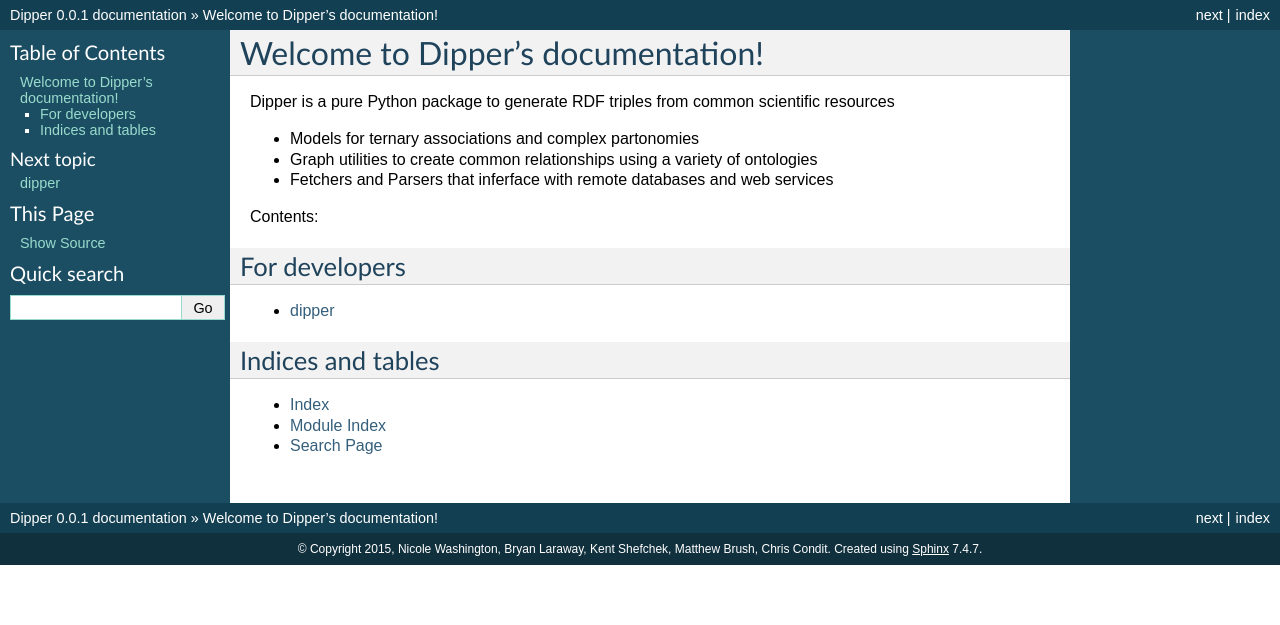
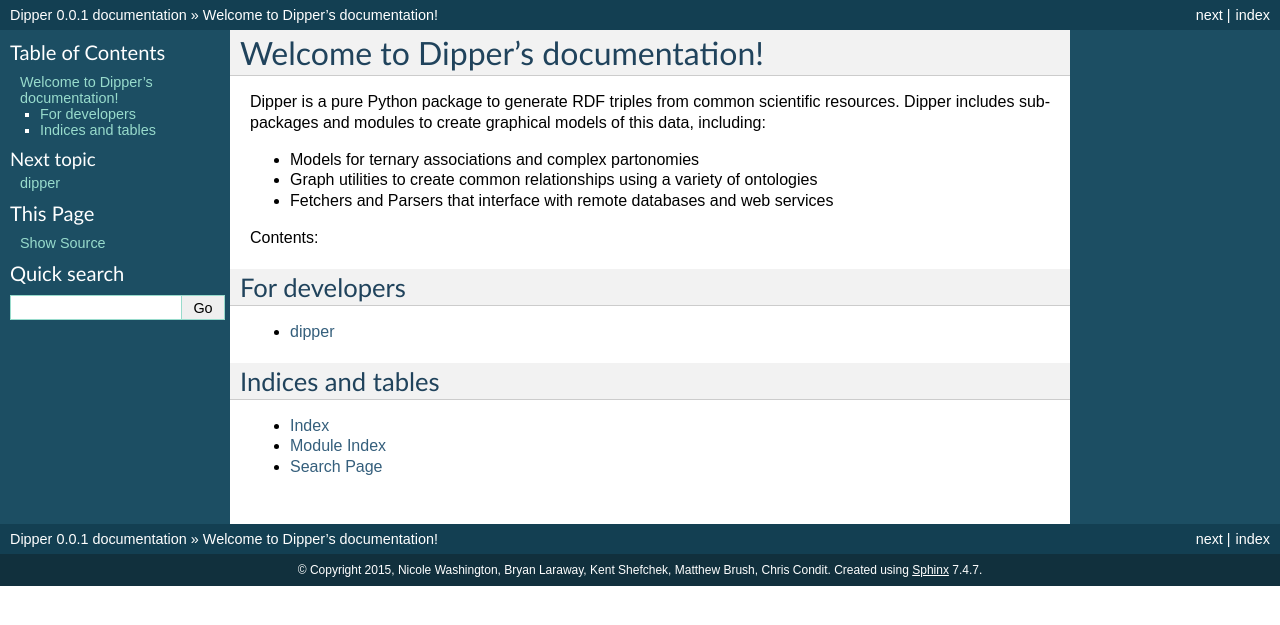
Before and after one commit to monarch-initiative/dipper, a Sphinx documentation site: the page built from docs/index.rst, in a window 1280 px wide. Shown: the top 625 px of the page. Built offline with Sphinx 7.4.7, drawn with Linux system fonts in a browser that asks for light colours; pages that are not in the unit, such as notebooks, are missing from menus.

Commit message:
add more informative explanation of dipper in index.rst, expand API docs title

```diff
--- a/docs/apidocs/modules.rst
+++ b/docs/apidocs/modules.rst
@@ -4,4 +4,4 @@
 .. toctree::
    :maxdepth: 4
 
-   dipper
+   Dipper API Docs
--- a/docs/index.rst
+++ b/docs/index.rst
@@ -6,13 +6,14 @@
 Welcome to Dipper's documentation!
 ==================================
 
-Dipper is a pure Python package to generate RDF triples from common scientific resources
+Dipper is a pure Python package to generate RDF triples from common scientific resources.
+Dipper includes subpackages and modules to create graphical models of this data, including:
 
 * Models for ternary associations and complex partonomies
 
 * Graph utilities to create common relationships using a variety of ontologies
 
-* Fetchers and Parsers that inferface with remote databases and web services
+* Fetchers and Parsers that interface with remote databases and web services
 
 
 Contents:
```
